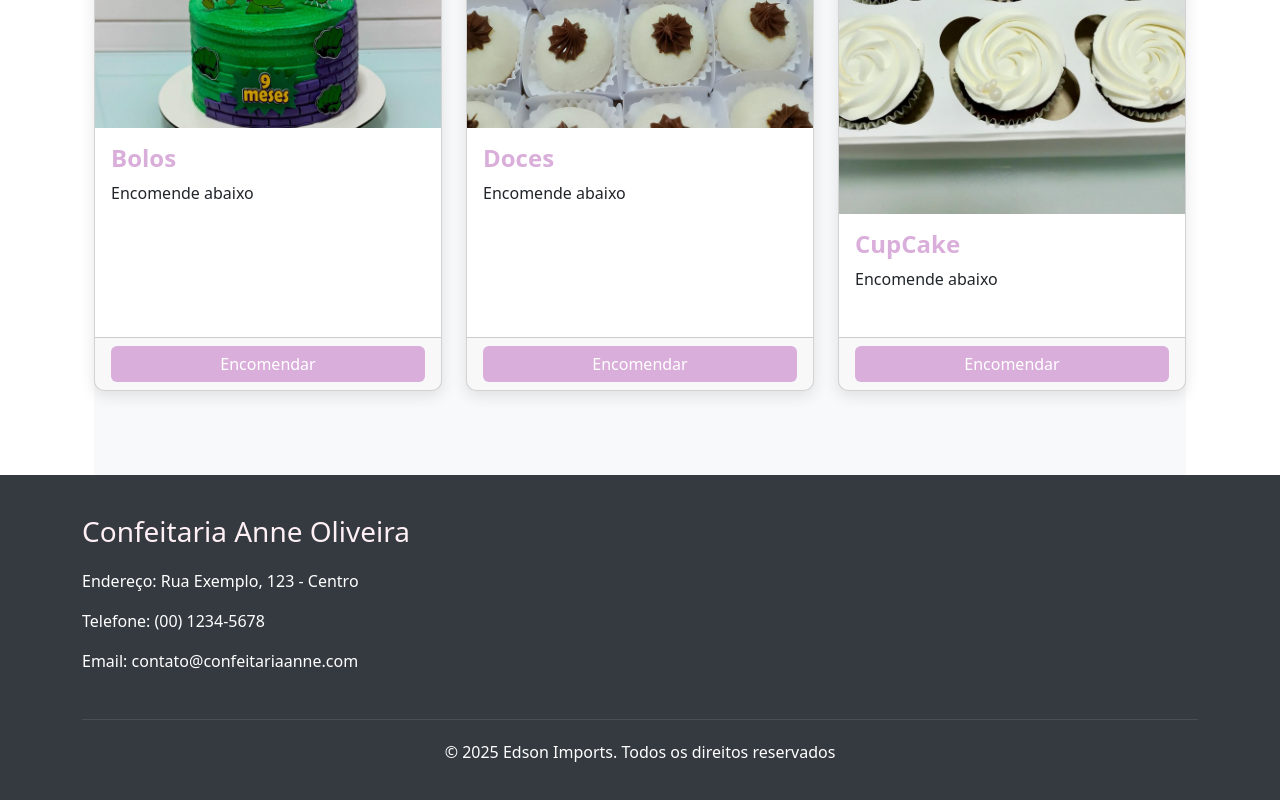
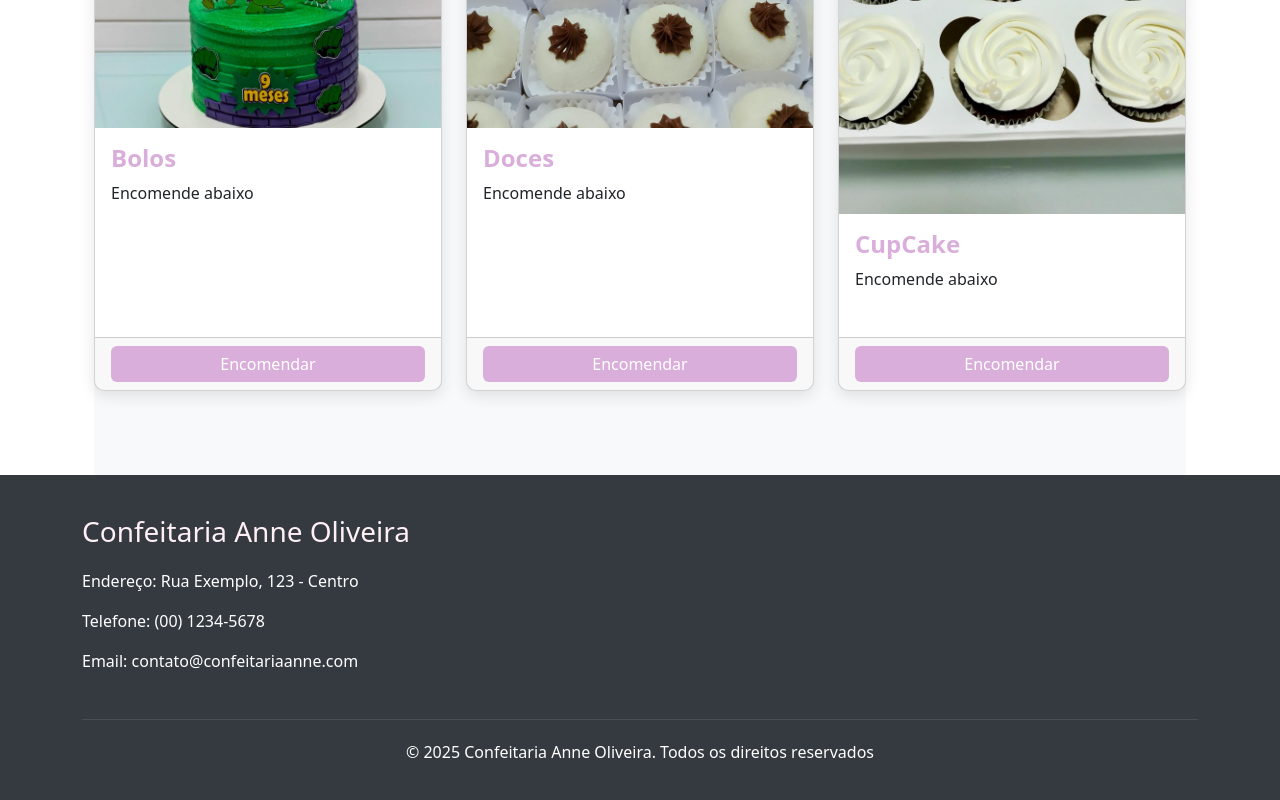
Before and after one commit to LucGabriel08/confeitaria_anne, a plain HTML site: page index.html in a window 1280 px wide. Shown: the part 1336-2136 px from the top of the page. Drawn offline with Linux system fonts and the light colour scheme; files whose address does not match are found by name.

Commit message:
alteracao do footer

```diff
--- a/index.html
+++ b/index.html
@@ -144,7 +144,7 @@
                         </div>
                     </div>
                     <div class="copyright">
-                        <p>&copy; 2025 Edson Imports. Todos os direitos reservados</p>
+                        <p>&copy; 2025 Confeitaria Anne Oliveira. Todos os direitos reservados</p>
                     </div>
                 </div>
             </footer>
```
